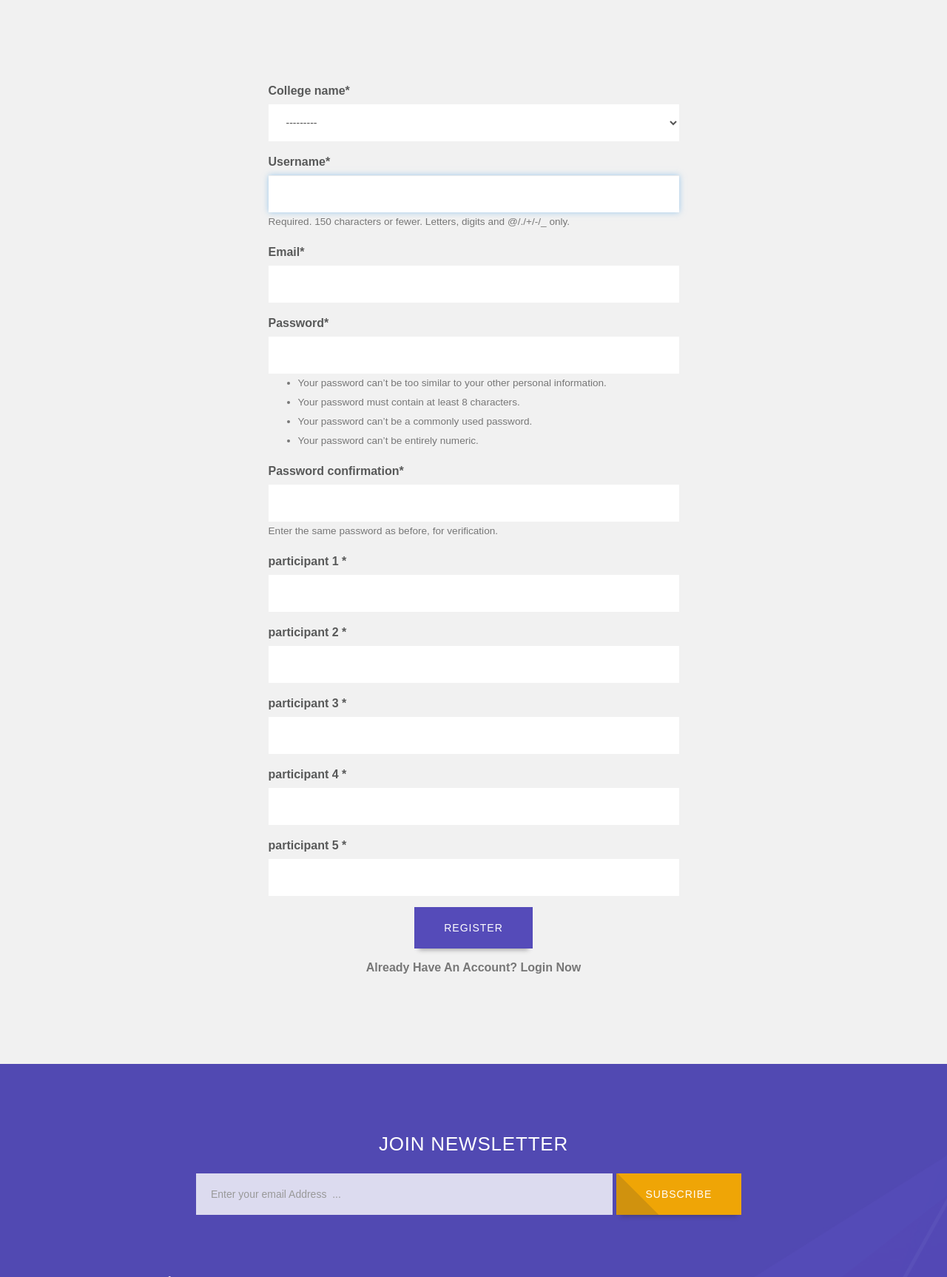
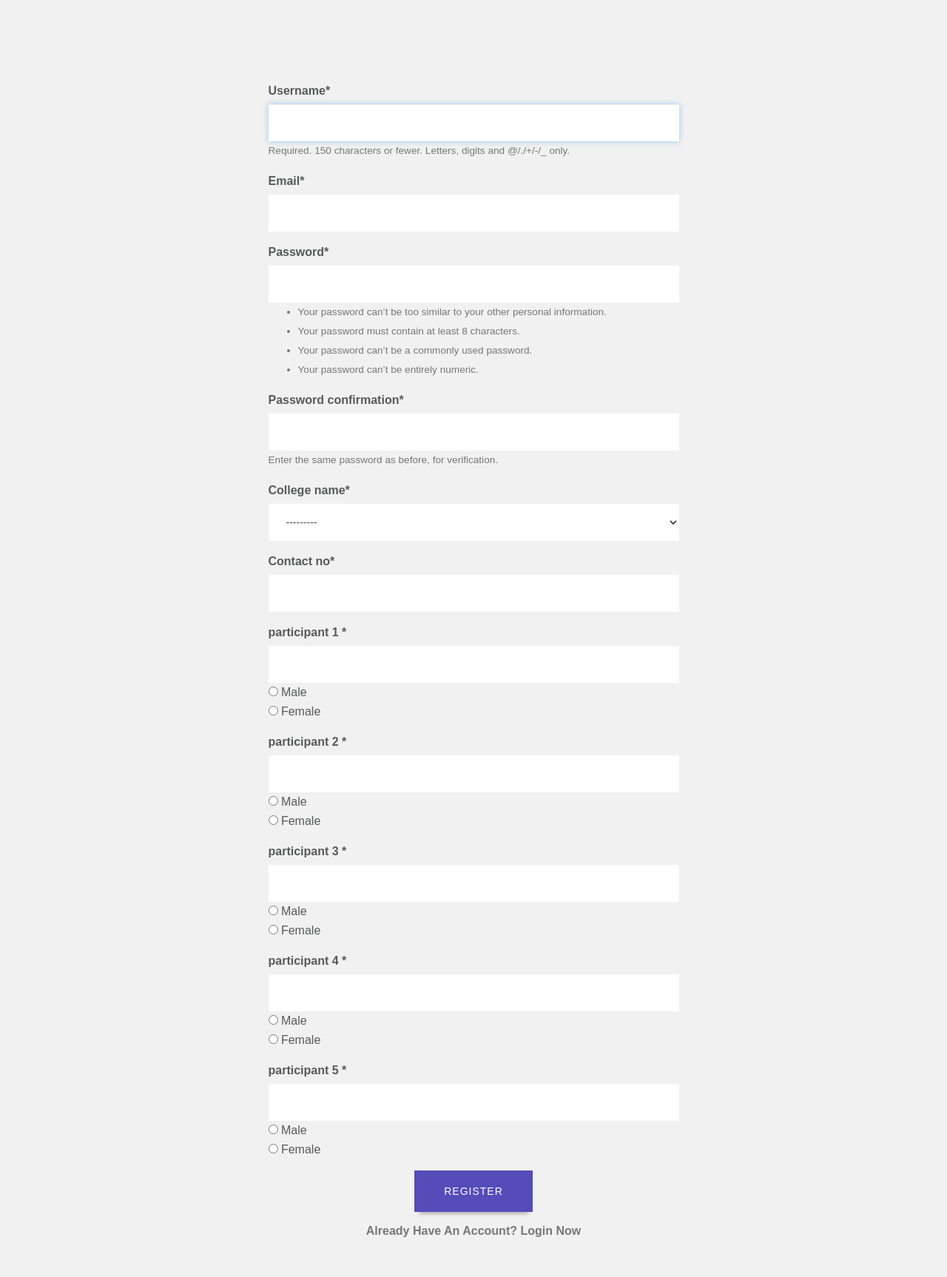
Before and after one commit to praveenup/nakshatra, a Django app: page /users/register/ in a window 1280 px wide. Shown: the part 336-2062 px from the top of the page at 74% size. Run offline with Django 3.2, Linux system fonts and the light colour scheme; parts of the project's set-up code (start-up, migrations or seed data) failed here and were passed over; some libraries are stand-ins or nearby versions.

Commit message:
added contact and gender field

```diff
--- a/users/models.py
+++ b/users/models.py
@@ -16,6 +16,7 @@ class College(models.Model):
 class UserCollege(models.Model):
     user = models.OneToOneField(User, on_delete=models.CASCADE)
     college_name = models.OneToOneField(College, on_delete=models.CASCADE)
+    contact_no = models.CharField(max_length=10)
 
     def __str__(self):
         return self.user.username
@@ -25,7 +26,8 @@ class UserCollege(models.Model):
 
 class Students(models.Model):
     college = models.ForeignKey(UserCollege, on_delete=models.CASCADE)
-    participant_name = models.CharField(max_length=100, null=True)
+    participant_name = models.CharField(max_length=100)
+    gender = models.CharField(max_length=10)
 
     def __str__(self):
         return self.participant_name
@@ -50,14 +52,14 @@ class Shirt(models.Model):
         template = '{0.roll_no} {0.student_name}'
         return template.format(self)
 
-class RegistrationPhoto(models.Model):
-    user = models.OneToOneField(User, on_delete=models.CASCADE)
-    student_name = models.CharField(max_length=100)
-    contact = models.IntegerField()
-    email = models.EmailField()
-    desc = models.TextField()
-    image = models.ImageField(upload_to='photography_pics')
-    topic = models.CharField(max_length=100)
+# class RegistrationPhoto(models.Model):
+#     user = models.OneToOneField(User, on_delete=models.CASCADE)
+#     student_name = models.CharField(max_length=100)
+#     contact = models.IntegerField()
+#     email = models.EmailField()
+#     desc = models.TextField()
+#     image = models.ImageField(upload_to='photography_pics')
+#     topic = models.CharField(max_length=100)
 
     # @receiver(post_save, sender=User)
     # def create_profile(sender, instance, created, **kwargs):
--- a/users/templates/users/register.html
+++ b/users/templates/users/register.html
@@ -59,8 +59,10 @@
                                                 <h3>Register Nakshatra</h3>
                                         </legend> -->
 
+
+                                        {{ form_u|crispy }}
+
                                         {{ form_c|crispy }}
-                                        {{ form_u|crispy }}
                                         <div class="form-group">
                                                 <label for="id_participant1" class="col-form-label  requiredField">
                                                     participant 1
@@ -68,6 +70,8 @@
                                                 </label>
                                                 <div class="">
                                                     <input type="text" name="participant1" class="form-control" required id="id_participant1">
+                                                    <input type="radio" name="gender1" value="M"> Male<br>
+                                                    <input type="radio" name="gender1" value="F"> Female<br>
                                                 </div>
                                             </div>
                                             <div class="form-group">
@@ -77,6 +81,8 @@
                                                 </label>
                                                 <div class="">
                                                     <input type="text" name="participant2" class="form-control" required id="id_participant2">
+                                                    <input type="radio" name="gender2" value="M"> Male<br>
+                                                    <input type="radio" name="gender2" value="F"> Female<br>
                                                 </div>
                                             </div>
                                             <div class="form-group">
@@ -86,6 +92,8 @@
                                                 </label>
                                                 <div class="">
                                                     <input type="text" name="participant3" class="form-control" required id="id_participant3">
+                                                    <input type="radio" name="gender3" value="M"> Male<br>
+                                                    <input type="radio" name="gender3" value="F"> Female<br>
                                                 </div>
                                             </div>
                                             <div class="form-group">
@@ -95,6 +103,8 @@
                                                 </label>
                                                 <div class="">
                                                     <input type="text" name="participant4" class="form-control" required id="id_participant4">
+                                                    <input type="radio" name="gender4" value="M"> Male<br>
+                                                    <input type="radio" name="gender4" value="F"> Female<br>
                                                 </div>
                                             </div>
                                             <div class="form-group">
@@ -104,6 +114,8 @@
                                                 </label>
                                                 <div class="">
                                                     <input type="text" name="participant5" class="form-control" required id="id_participant5">
+                                                    <input type="radio" name="gender5" value="M"> Male<br>
+                                                    <input type="radio" name="gender5" value="F"> Female<br>
                                                 </div>
                                             </div>
                                         <div class="form-goup text-center">
--- a/users/views.py
+++ b/users/views.py
@@ -23,15 +23,15 @@ def register(request):
             new_obj.user = new_user
             new_obj.save()
 
-            new_obj1 = Students(college=new_obj, participant_name=request.POST['participant1'])
+            new_obj1 = Students(college=new_obj, participant_name=request.POST['participant1'], gender=request.POST['gender1'])
             new_obj1.save()
-            new_obj2 = Students(college=new_obj, participant_name=request.POST['participant2'])
+            new_obj2 = Students(college=new_obj, participant_name=request.POST['participant2'], gender=request.POST['gender2'])
             new_obj2.save()
-            new_obj3 = Students(college=new_obj, participant_name=request.POST['participant3'])
+            new_obj3 = Students(college=new_obj, participant_name=request.POST['participant3'], gender=request.POST['gender3'])
             new_obj3.save()
-            new_obj4 = Students(college=new_obj, participant_name=request.POST['participant4'])
+            new_obj4 = Students(college=new_obj, participant_name=request.POST['participant4'], gender=request.POST['gender4'])
             new_obj4.save()
-            new_obj5 = Students(college=new_obj, participant_name=request.POST['participant5'])
+            new_obj5 = Students(college=new_obj, participant_name=request.POST['participant5'], gender=request.POST['gender5'])
             new_obj5.save()
 
             username = form_u.cleaned_data.get('username')
```
Also changed, not shown: users/migrations/0001_initial.py, users/migrations/0002_auto_20181220_2319.py (deleted), users/migrations/0003_auto_20181220_2336.py (deleted), users/migrations/0004_shirt.py (deleted), users/migrations/0005_auto_20181221_2158.py (deleted), users/migrations/0006_auto_20181221_2203.py (deleted), users/migrations/0007_auto_20181222_2032.py (deleted).
